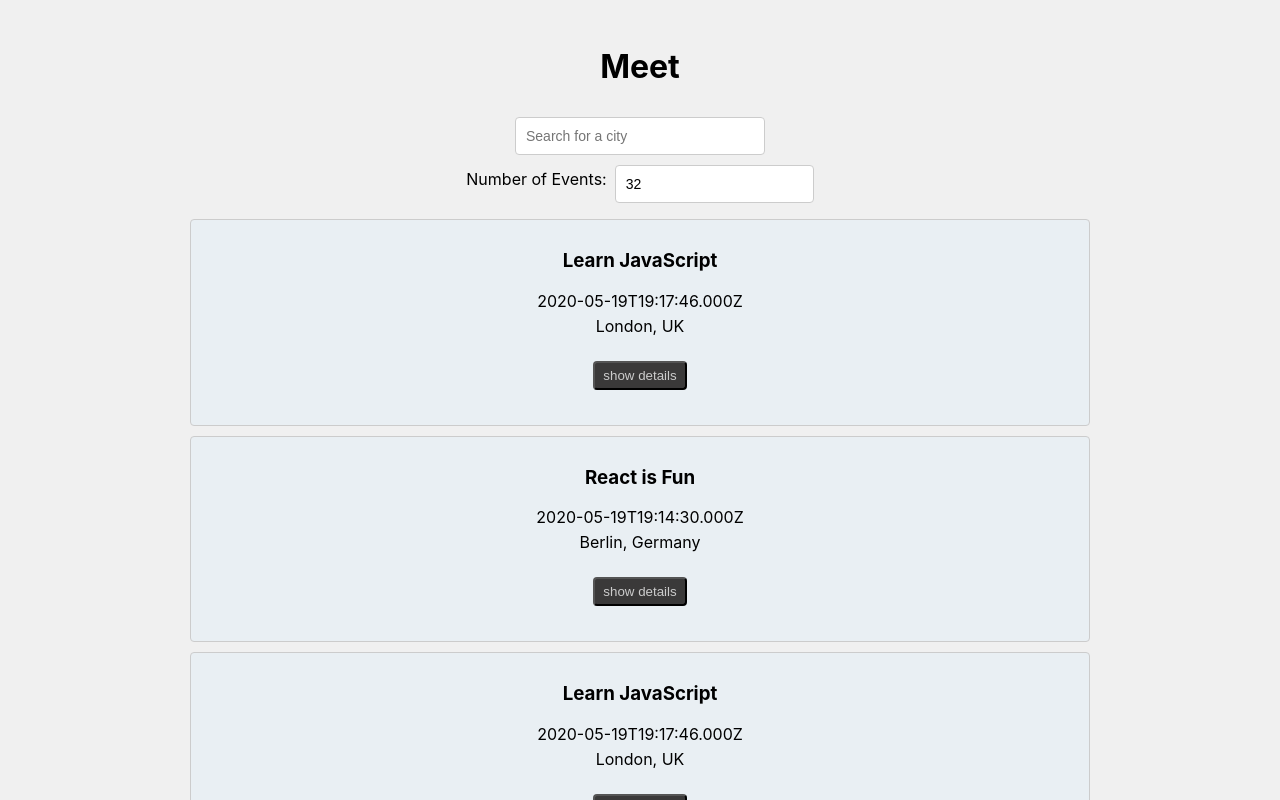
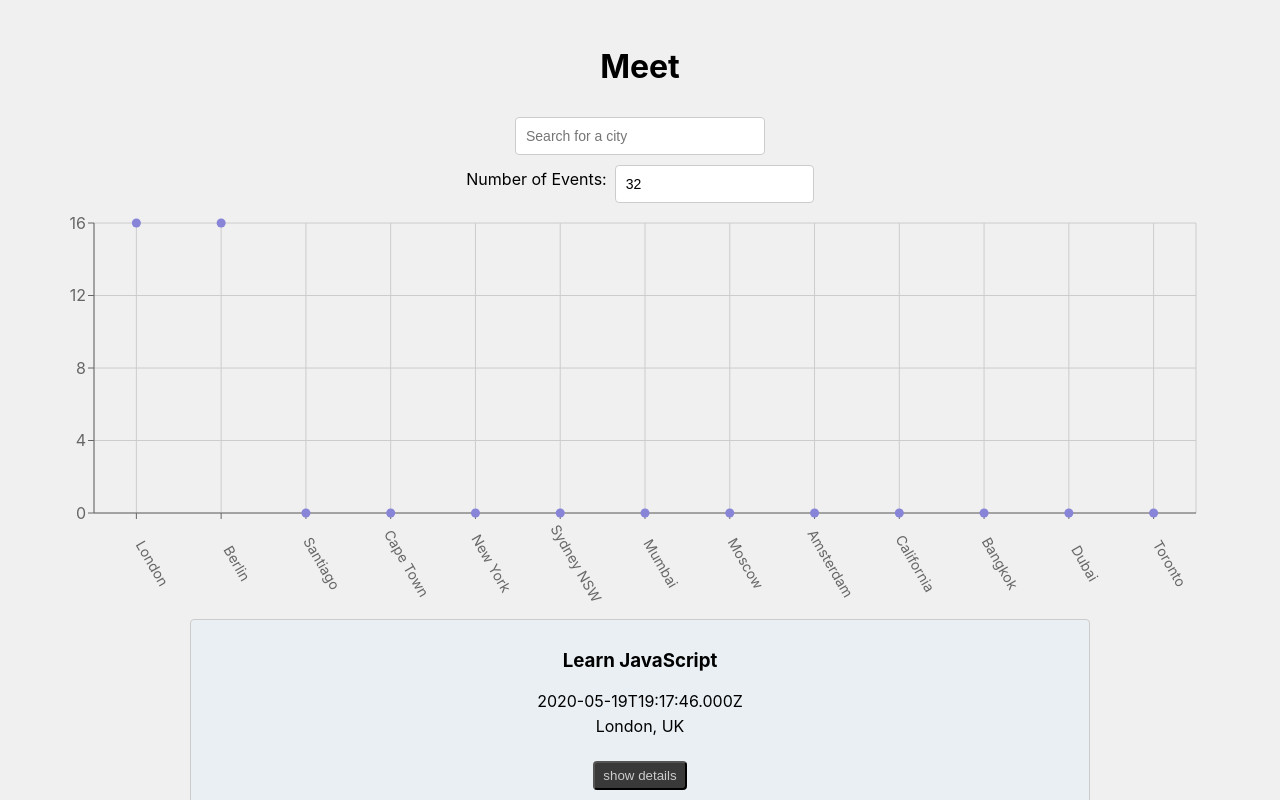
Before and after one commit to tinavngo/meet, a React (Create React App) app: page / in a window 1280 px wide. Shown: the top 800 px of the page. Built offline with nearby package versions, Linux system fonts and the light colour scheme; what atatus-spa would draw is missing.

Commit message:
Add CityEventsChart component

```diff
--- a/package.json
+++ b/package.json
@@ -12,6 +12,7 @@
     "react": "^18.3.1",
     "react-dom": "^18.3.1",
     "react-scripts": "5.0.1",
+    "recharts": "^2.12.7",
     "web-vitals": "^2.1.4",
     "workbox-background-sync": "^6.6.0",
     "workbox-broadcast-update": "^6.6.0",
--- a/src/App.js
+++ b/src/App.js
@@ -1,6 +1,7 @@
 import { useEffect, useState } from 'react';
 import { getEvents, extractLocations } from './api';
 import CitySearch from './components/CitySearch';
+import CityEventsChart from './components/CityEventsChart';
 import EventList from './components/EventList';
 import NumberOfEvents from './components/NumberOfEvents';
 import { InfoAlert, ErrorAlert, WarningAlert } from './components/Alert';
@@ -58,6 +59,9 @@
       {/* Events filter */}
       <NumberOfEvents setCurrentNOE={setCurrentNOE} setErrorAlert={setErrorAlert} />
 
+      {/* CityEventsChart */}
+      <CityEventsChart allLocations={allLocations} events={events}/>
+
       {/* Events */}
       <EventList events={events} />
 
--- /dev/null
+++ b/src/components/CityEventsChart.js
@@ -0,0 +1,48 @@
+import { useState, useEffect } from 'react';
+import {
+    ScatterChart,
+    Scatter,
+    XAxis, YAxis,
+    CartesianGrid,
+    Tooltip,
+    ResponsiveContainer
+} from 'recharts';
+
+const CityEventsChart = ({ allLocations, events }) => {
+    const [data, setData] = useState([]);
+
+    useEffect(() => {
+        setData(getData());
+    }, [`${events}`]);
+
+    const getData = () => {
+        const data = allLocations.map((location) => {
+            const count = events.filter((event) => event.location === location).length
+            const city = location.split((/, | - /))[0]
+            return { city, count };
+        })
+        return data;
+    };
+
+return (
+    <ResponsiveContainer width="100%" height={400}>
+      <ScatterChart
+        margin={{
+          top: 20,
+          right: 20,
+          bottom: 60,
+          left: -30,
+        }}
+      >
+        <CartesianGrid />
+        <XAxis type="category" dataKey="city" name="City"
+        angle={60} interval={0} tick={{ dx: 20, dy: 40, fontSize: 14 }} />
+        <YAxis type="number" dataKey="count" name="Number of events" />
+        <Tooltip cursor={{ strokeDasharray: '3 3' }} />
+        <Scatter name="A school" data={data} fill="#8884d8" />
+      </ScatterChart>
+    </ResponsiveContainer>
+  );
+}
+
+export default CityEventsChart;
```
Also changed, not shown: 1 other file (tests, documents, lock files or other folders).
